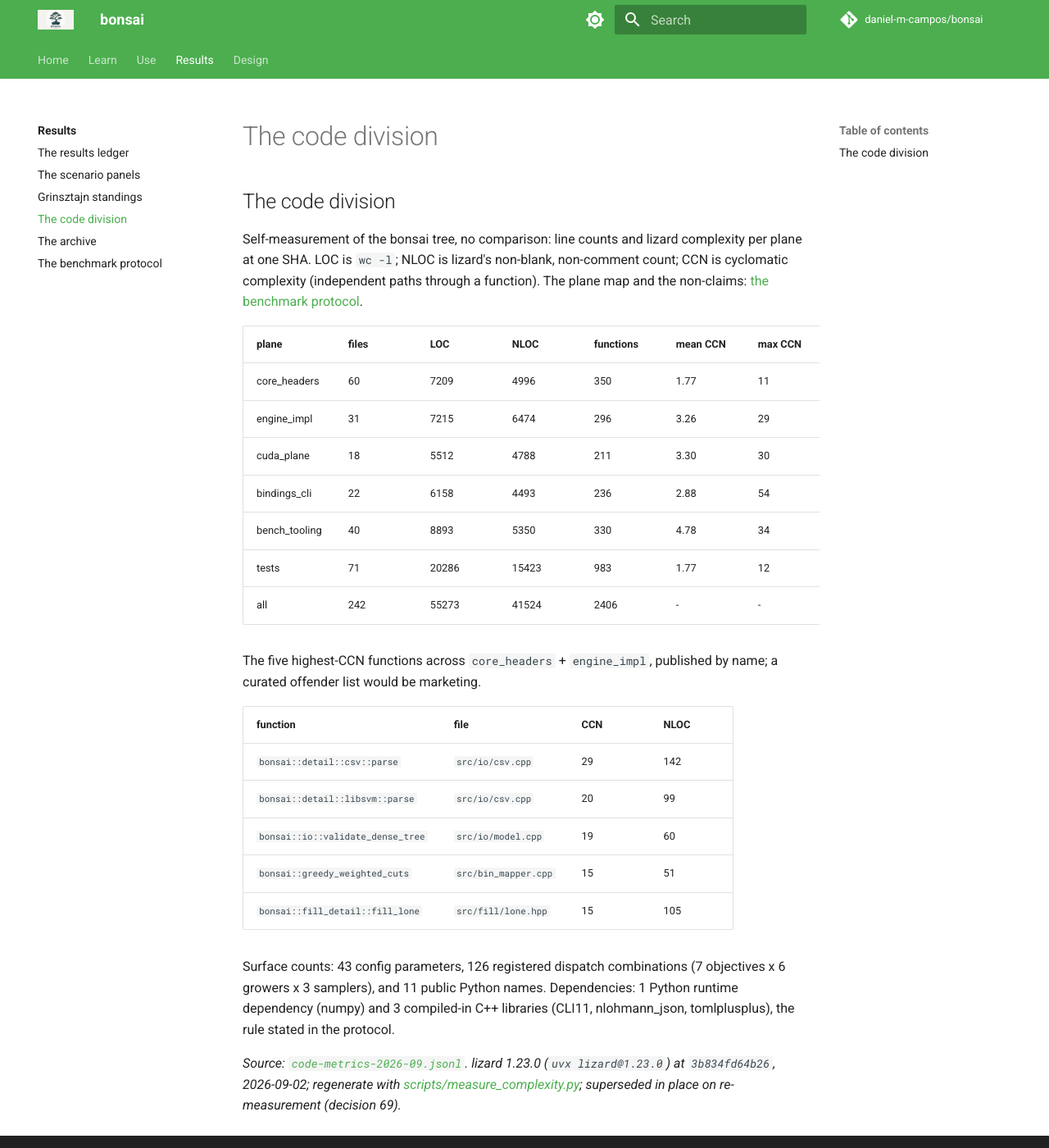
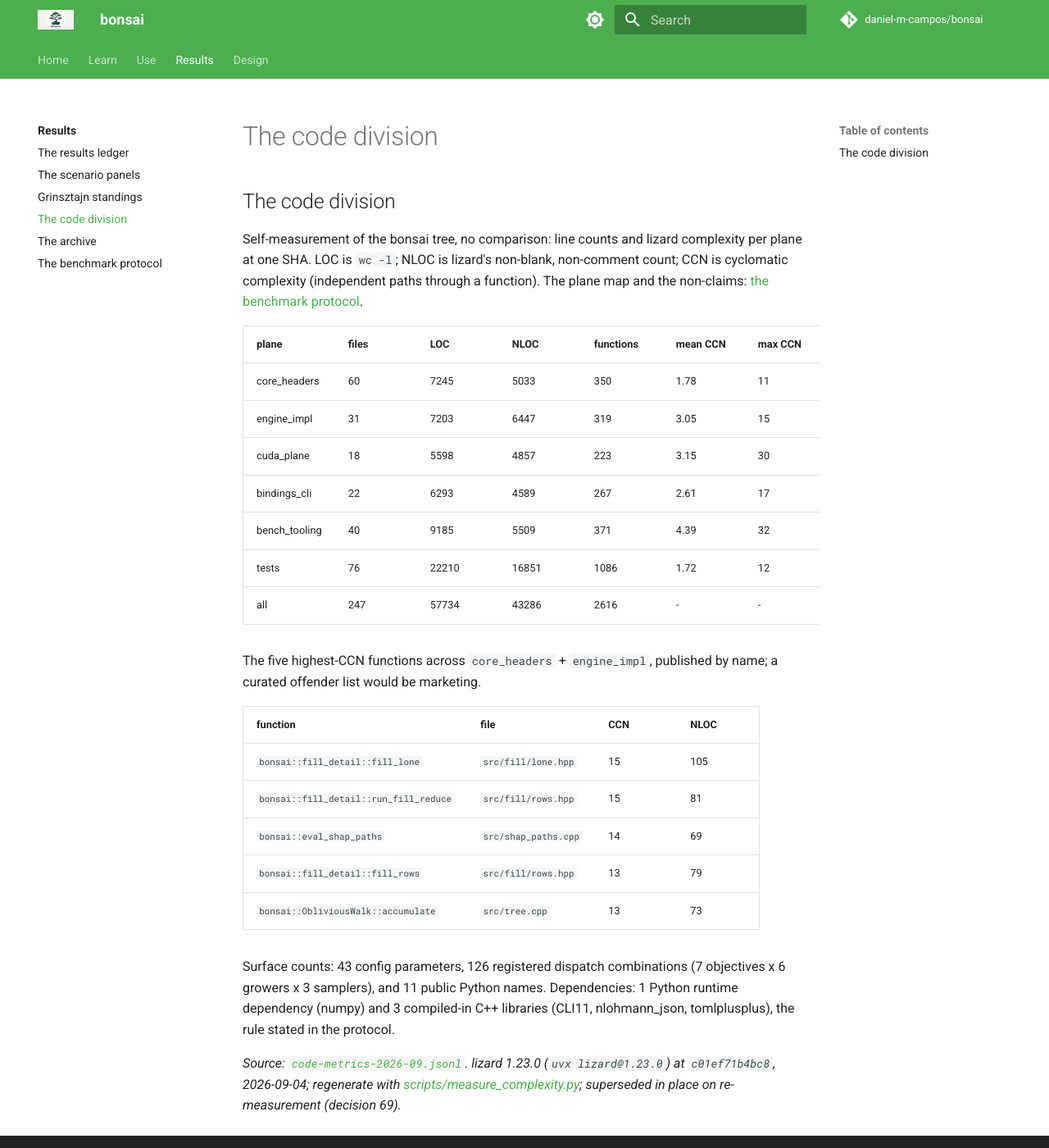
Before and after one commit to daniel-m-campos/bonsai, an MkDocs documentation site: the page built from docs/method/results/code-metrics.md, in a window 1280 px wide and 1400 px high. Shown: the whole window at 82% size. Built offline with MkDocs 1.6.1 and Material for MkDocs 9.7.7, drawn with Linux system fonts in a browser that asks for light colours; comment, search, counter and statistics services are not loaded.

Commit message:
bench(standings): refresh 9 axes
Axes: gpu-tall,gpu-wide,gpu-extreme,cpu-tall,cpu-wide,gpu-early-stop,gpu-shap,quality-grinsztajn,code. Same-pod refresh via scripts/standings_refresh.py (decision 96); superseded files deleted, registry updated, ledger and README regenerated.

CPU axes (cpu-tall, cpu-wide) were measured on pod-NVIDIA-RTX-PRO-6000-Blackwell-Server-Edition (issue #355). Every row carries its own host block, so the registry records which machine and which ceiling stands behind each axis.

```diff
--- a/docs/method/results/code-metrics.md
+++ b/docs/method/results/code-metrics.md
@@ -6,24 +6,24 @@ Self-measurement of the bonsai tree, no comparison: line counts and lizard compl
 
 | plane | files | LOC | NLOC | functions | mean CCN | max CCN |
 |---|---|---|---|---|---|---|
-| core_headers | 60 | 7209 | 4996 | 350 | 1.77 | 11 |
-| engine_impl | 31 | 7215 | 6474 | 296 | 3.26 | 29 |
-| cuda_plane | 18 | 5512 | 4788 | 211 | 3.30 | 30 |
-| bindings_cli | 22 | 6158 | 4493 | 236 | 2.88 | 54 |
-| bench_tooling | 40 | 8893 | 5350 | 330 | 4.78 | 34 |
-| tests | 71 | 20286 | 15423 | 983 | 1.77 | 12 |
-| all | 242 | 55273 | 41524 | 2406 | - | - |
+| core_headers | 60 | 7245 | 5033 | 350 | 1.78 | 11 |
+| engine_impl | 31 | 7203 | 6447 | 319 | 3.05 | 15 |
+| cuda_plane | 18 | 5598 | 4857 | 223 | 3.15 | 30 |
+| bindings_cli | 22 | 6293 | 4589 | 267 | 2.61 | 17 |
+| bench_tooling | 40 | 9185 | 5509 | 371 | 4.39 | 32 |
+| tests | 76 | 22210 | 16851 | 1086 | 1.72 | 12 |
+| all | 247 | 57734 | 43286 | 2616 | - | - |
 
 The five highest-CCN functions across `core_headers` + `engine_impl`, published by name; a curated offender list would be marketing.
 
 | function | file | CCN | NLOC |
 |---|---|---|---|
-| `bonsai::detail::csv::parse` | `src/io/csv.cpp` | 29 | 142 |
-| `bonsai::detail::libsvm::parse` | `src/io/csv.cpp` | 20 | 99 |
-| `bonsai::io::validate_dense_tree` | `src/io/model.cpp` | 19 | 60 |
-| `bonsai::greedy_weighted_cuts` | `src/bin_mapper.cpp` | 15 | 51 |
 | `bonsai::fill_detail::fill_lone` | `src/fill/lone.hpp` | 15 | 105 |
+| `bonsai::fill_detail::run_fill_reduce` | `src/fill/rows.hpp` | 15 | 81 |
+| `bonsai::eval_shap_paths` | `src/shap_paths.cpp` | 14 | 69 |
+| `bonsai::fill_detail::fill_rows` | `src/fill/rows.hpp` | 13 | 79 |
+| `bonsai::ObliviousWalk::accumulate` | `src/tree.cpp` | 13 | 73 |
 
 Surface counts: 43 config parameters, 126 registered dispatch combinations (7 objectives x 6 growers x 3 samplers), and 11 public Python names. Dependencies: 1 Python runtime dependency (numpy) and 3 compiled-in C++ libraries (CLI11, nlohmann_json, tomlplusplus), the rule stated in the protocol.
 
-*Source: [`code-metrics-2026-09.jsonl`](../../../benchmarks/results/code-metrics-2026-09.jsonl). lizard 1.23.0 (`uvx lizard@1.23.0`) at `3b834fd64b26`, 2026-09-02; regenerate with [scripts/measure_complexity.py](../../../scripts/measure_complexity.py); superseded in place on re-measurement (decision 69).*
+*Source: [`code-metrics-2026-09.jsonl`](../../../benchmarks/results/code-metrics-2026-09.jsonl). lizard 1.23.0 (`uvx lizard@1.23.0`) at `c01ef71b4bc8`, 2026-09-04; regenerate with [scripts/measure_complexity.py](../../../scripts/measure_complexity.py); superseded in place on re-measurement (decision 69).*
```
Also changed, not shown: README.md (+1 -1 lines), docs/method/results.md (+1 -1 lines), docs/method/results/perf.md (+46 -46 lines), 11 other files.
